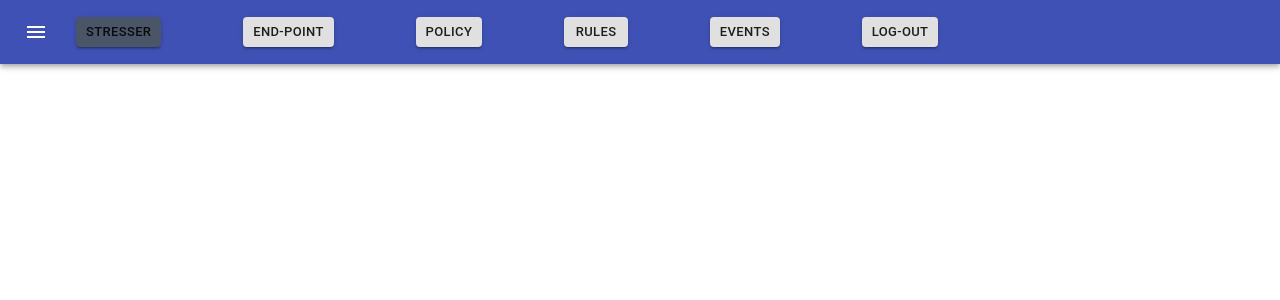
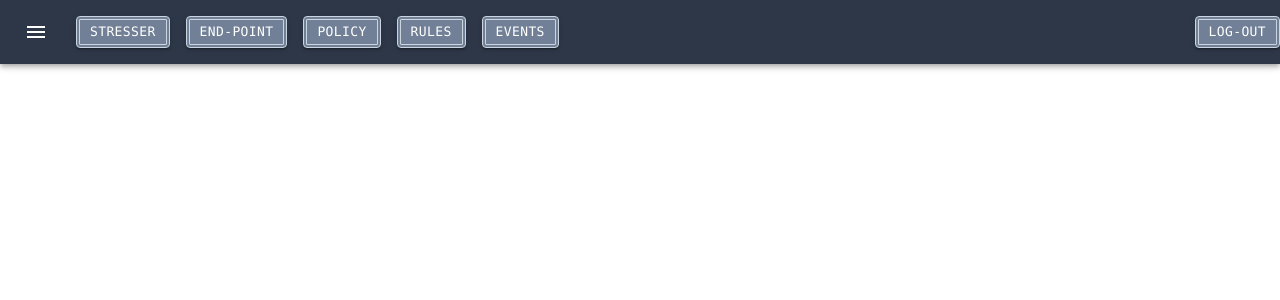
Before and after one commit to AvivShabtay/Stresser, a React (Create React App) app in the folder Management/packages/client/: page / in a window 1280 px wide. Shown: the top 300 px of the page. Built offline with nearby package versions, Linux system fonts and the light colour scheme.

Commit message:
Nav-bar
* fix: Buttons design.
* fix: Buttons proportions.
* fix: create Nav-bar design and make it adjustable .

```diff
--- a/Management/packages/client/src/components/Nevigation/AppNavbar.js
+++ b/Management/packages/client/src/components/Nevigation/AppNavbar.js
@@ -1,10 +1,8 @@
 import React from "react";
 import AppBar from "@material-ui/core/AppBar";
 import Toolbar from "@material-ui/core/Toolbar";
-//import Typography from "@material-ui/core/Typography";
 import IconButton from "@material-ui/core/IconButton";
 import MenuIcon from "@material-ui/icons/Menu";
-//import AccountCircle from "@material-ui/icons/AccountCircle";
 import MenuItem from "@material-ui/core/MenuItem";
 import Menu from "@material-ui/core/Menu";
 import Button from "@material-ui/core/Button";
@@ -32,69 +30,64 @@ class AppNavbar extends React.Component {
   render() {
     return (
       <React.Fragment>
-        <AppBar className="flex-grow " position="static" >
+        <AppBar className="flex-grow flex bg-gray-800  " position="static"  >
           <Toolbar>
             <IconButton
               edge="start"
-              className="mr-2"
+              className="mr-2  "
               color="inherit"
               aria-label="menu"
               onClick={() => {}}
             >
               <MenuIcon />
             </IconButton>
-            <Box
-              className="flex justify-between ml-2 mr-1 min-w-70">
+            <Box>
                 <Button
-                  className="bg-gray-700"
+                  className="flex-auto h-8 m-2 bg-gray-600 border-double border-4 border-gray-400 font-mono text-white"
                   size = "small"
                   variant="contained"
                 >
                   Stresser
                 </Button>
               <Button
+                className="flex-auto h-8 m-2 bg-gray-600 border-double border-4 border-gray-400 font-mono text-white"
                 size = "small"
                 variant="contained"
               >
                 End-point
               </Button>
               <Button
+                className="flex-auto h-8 m-2 bg-gray-600 border-double border-4 border-gray-400 font-mono text-white"
                 size = "small"
                 variant="contained"
               >
                 Policy
               </Button>
               <Button
+                className="flex-auto h-8 m-2 bg-gray-600 border-double border-4 border-gray-400 font-mono text-white"
                 size = "small"
                variant="contained"
               >
                 Rules
               </Button>
               <Button
+                className="flex-auto h-8 m-2 bg-gray-600 border-double border-4 border-gray-400 font-mono text-white"
                 size = "small"
-                variant="contained"
+                variant ="contained"
                 >
                 Events
               </Button>
+              </Box>
                <Button
+                className="absolute right-0 h-8 ml-16 bg-gray-600 border-double border-4 border-gray-400 font-mono text-white"
                 size = "small"
                 variant="contained"
               >
                 Log-out
               </Button>
-            </Box>
 
 
-            {/* <IconButton
-              aria-label="account of current user"
-              aria-controls="menu-appbar"
-              aria-haspopup="true"
-              onClick={(event) => {}}
-              color="inherit"
-            >
-              <AccountCircle />
-            </IconButton> */}
-            <Menu
+            {/* <Menu
               id="menu-appbar"
               anchorEl={this.state.anchorEl}
               anchorOrigin={{
@@ -111,7 +104,7 @@ class AppNavbar extends React.Component {
             >
               <MenuItem onClick={this.handleClose}>Profile</MenuItem>
               <MenuItem onClick={this.handleClose}>My account</MenuItem>
-            </Menu>
+            </Menu> */}
           </Toolbar>
         </AppBar>
       </React.Fragment>
```
